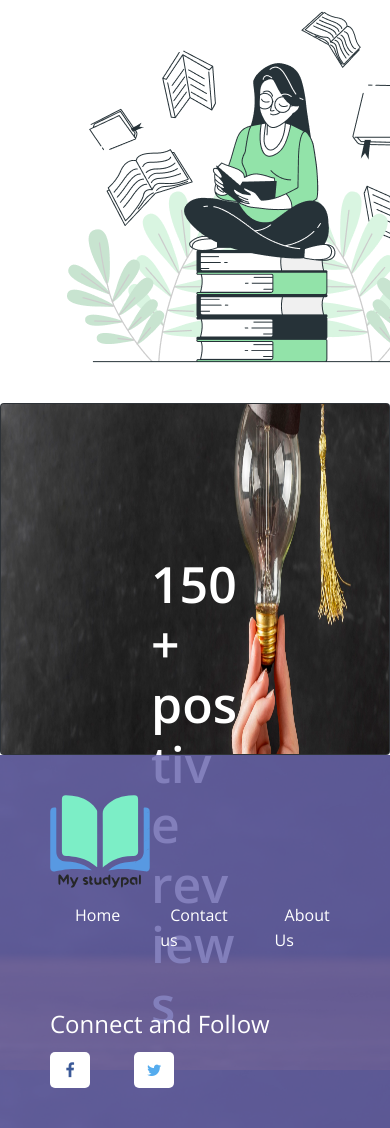
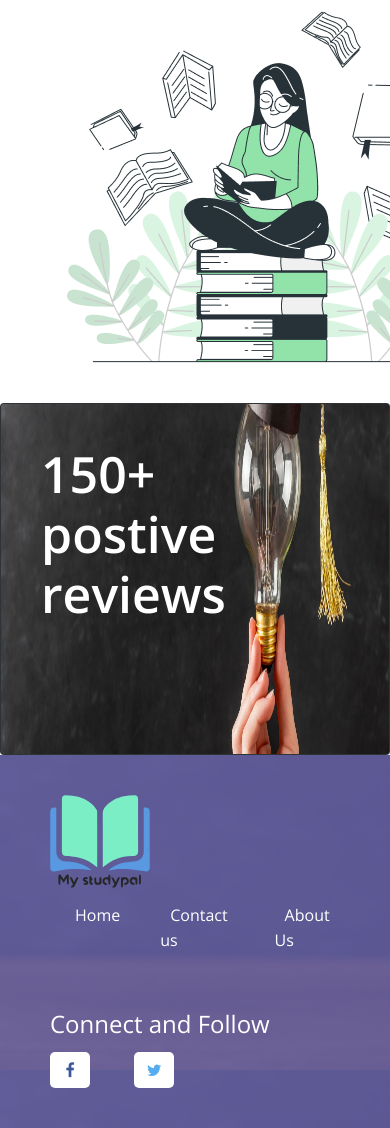
Before and after one commit to Kha-lil/My-Study-Pal, a PHP site: page /about-us/about.html in a window 390 px wide; the page is wider, and only the part inside the window is pictured. Shown: the part 919-2047 px from the top of that part. Run offline with PHP 8.4, Linux system fonts and the light colour scheme.

Commit message:
Update style.css

```diff
--- a/about-us/Style/style.css
+++ b/about-us/Style/style.css
@@ -287,8 +287,8 @@ footer {
   }
 
   .card-title {
-    padding: 10px;
-    margin: 10px;
+    padding: 10px !important;
+    margin: 10px !important;
   }
 
   footer {
```
